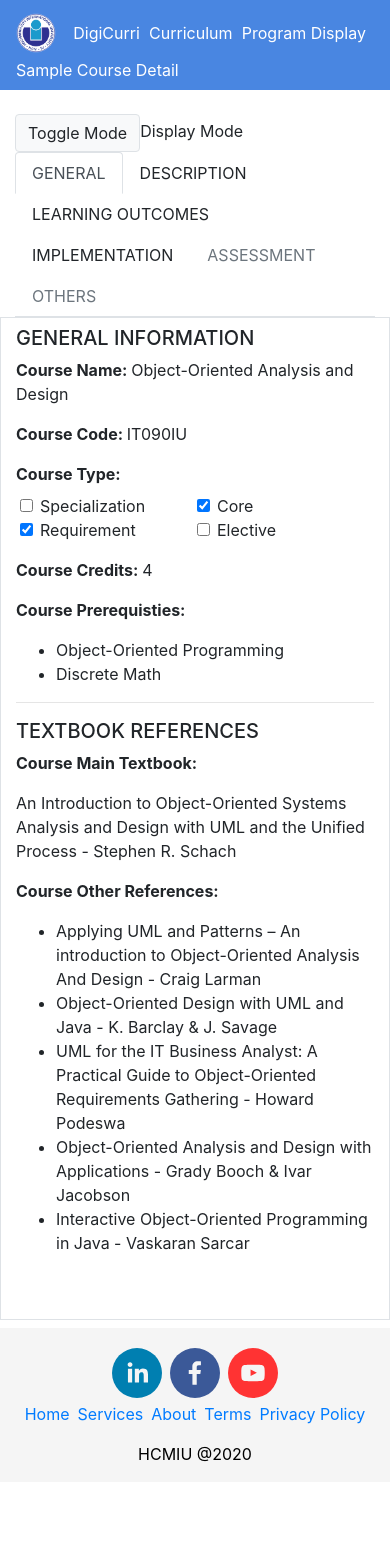
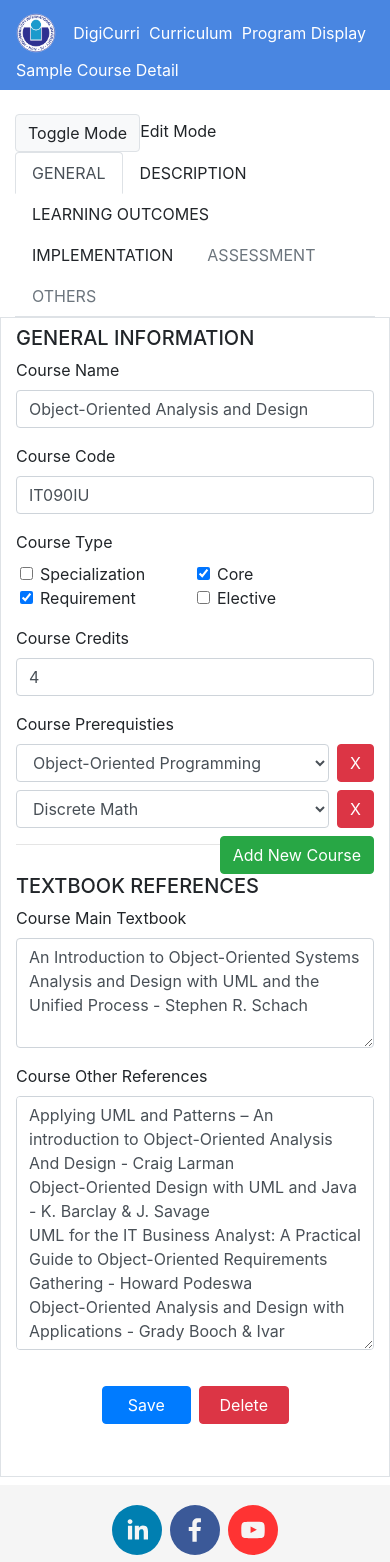
Before and after one commit to hcmiu-se-club-2019/digi-curriculum, a React (Create React App) app: page /course/IT090IU in a window 390 px wide. Shown: the top 1562 px of the page. Before the commit the page ends 1482 px from the top, so only its background shows below. Built offline with nearby package versions, Linux system fonts and the light colour scheme.

Commit message:
Adding Text & Checkbox Changes, Static List Inputs

```diff
--- a/src/components/App.jsx
+++ b/src/components/App.jsx
@@ -19,7 +19,7 @@ import CurriculumEdit from "./CurriculumEdit/_index";
 
 const Main = withRouter(({ location }) => (
   <div className="d-flex flex-column min-vh-100">
-    <div class="wrapper flex-grow-1">
+    <div className="wrapper flex-grow-1">
       <Header />
       <Switch>
         <Route exact path="/" component={Home} />
--- a/src/components/courseDetail/courseTabs/CourseGeneralTab.js
+++ b/src/components/courseDetail/courseTabs/CourseGeneralTab.js
@@ -1,5 +1,5 @@
 import React, { Component } from "react";
-import { Form, FormGroup, Label, Input } from "reactstrap";
+import { Form, FormGroup, Label, Input, Button } from "reactstrap";
 // import { Field } from 'formik';
 
 // import FormModal from '../../common/FormModal'
@@ -57,7 +57,7 @@ const TabDisplayForm = props => {
             </ul>
           </div>
         </div>
-        <span class="d-lg-none"><hr></hr></span>
+        <span className="d-lg-none"><hr></hr></span>
       </div>
       <div className="col-lg-5 offset-lg-1">
         <div>
@@ -80,8 +80,8 @@ const TabDisplayForm = props => {
   );
 }
 
-const TabEditForm = (props) => {
-  const { values, onTextChange } = props;
+const TabEditForm = props => {
+  const { values, availableCourses, onTextChange, onCheckboxChange } = props;
   return (
     <Form onSubmit={function () {}} className="course-general-form">
       <div className="row mt-2">
@@ -116,13 +116,13 @@ const TabEditForm = (props) => {
                 <div className='d-flex ml-1'>
                   <FormGroup check style={{width:'100px'}}>
                     <Label check>
-                      <Input type="checkbox" name="specialization" checked={values.specialization} onChange={onTextChange}/>
+                      <Input type="checkbox" name="specialization" defaultChecked={values.specialization} onChange={onCheckboxChange}/>
                       Specialization
                     </Label>
                   </FormGroup>
                   <FormGroup check style={{width:'100px'}} className='mx-auto'>
                     <Label check>
-                      <Input type="checkbox" name="cb2" checked={values.core} />
+                      <Input type="checkbox" name="core" defaultChecked={values.core} onChange={onCheckboxChange}/>
                       Core
                     </Label>
                   </FormGroup>
@@ -130,13 +130,13 @@ const TabEditForm = (props) => {
                 <div className='d-flex ml-1'>
                   <FormGroup check style={{width:'100px'}}>
                     <Label check>
-                      <Input type="checkbox" name="cb3" checked={values.requirement} />
+                      <Input type="checkbox" name="requirement" defaultChecked={values.requirement} onChange={onCheckboxChange}/>
                       Requirement
                     </Label>
                   </FormGroup>
                   <FormGroup check style={{width:'100px'}} className='mx-auto'>
                     <Label check>
-                      <Input type="checkbox" name="cb4" checked={values.elective} />
+                      <Input type="checkbox" name="elective" defaultChecked={values.elective} onChange={onCheckboxChange}/>
                       Elective
                     </Label>
                   </FormGroup>
@@ -154,16 +154,42 @@ const TabEditForm = (props) => {
               </FormGroup>
               <FormGroup>
                 <Label for="required">Course Prerequisties</Label>
-                <Input
+                {/* <Input
                   type="textarea"
                   name="courseRequired"
                   id="courseRequired"
                   value={typeof values.prerequisties === 'object' ? values.prerequisties.join('\n') : values.prerequisties}
-                />
+                /> */}
+                {
+                  typeof values.prerequisties === 'object' && values.prerequisties.map((prereq, index) =>
+                    <div key={index} className='d-flex flex-row mb-2'>
+                      <Input
+                        className='mr-2'
+                        type='select'
+                        name="courseRequired"
+                        id="courseRequired"
+                        defaultValue={prereq}
+                        // onChange={onTextChange}
+                      >
+                        <option value={prereq}>{prereq}</option>
+                        {
+                          typeof availableCourses === 'object' && availableCourses
+                            .filter((course) => { return course !== prereq })
+                            .map((course, index) =>
+                              <option key={index} value={course}>{course}</option>
+                            )
+                        }
+                      </Input>
+                      <Button color='danger'>X</Button>
+                    </div>
+
+                  )
+                }
+                <Button color='success' className='float-right' onClick={() => {}}>Add New Course</Button>
               </FormGroup>
             </div>
           </div>
-          <span class="d-lg-none"><hr></hr></span>
+          <span className="d-lg-none"><hr></hr></span>
         </div>
         <div className="col-lg-5 offset-lg-1">
           <div>
@@ -217,7 +243,7 @@ const TabEditForm = (props) => {
 
 export default class CourseGeneralTab extends Component {
   render() {
-    const { initialValues, mode, onTextChange } = this.props;
+    const { initialValues, mode, availableCourses, onTextChange, onCheckboxChange } = this.props;
     return (
       <section className="content pb-5">
         <div className="edit-client-detail-form-container container-fluid bg-white">
@@ -227,7 +253,9 @@ export default class CourseGeneralTab extends Component {
             /> */}
           {mode ? <TabEditForm
             values={initialValues}
+            availableCourses={availableCourses}
             onTextChange={onTextChange}
+            onCheckboxChange={onCheckboxChange}
           /> : <TabDisplayForm values={initialValues}/>}
         </div>
       </section>
--- a/src/components/courseDetail/index.js
+++ b/src/components/courseDetail/index.js
@@ -43,6 +43,7 @@ export default class CourseDetail extends Component {
     this.state = {
       activeTab: "1",
       course: {},
+      availableCourses: [],
       isOpeningModal: false,
       mode: false // Display mode
     };
@@ -51,6 +52,7 @@ export default class CourseDetail extends Component {
   componentDidMount() {
     const { courseId } = this.props.match.params;
     this.fetchCourse(courseId); // Axios later
+    this.setState({ activeTab: '1', mode: true, availableCourses: courseList.map(course => course.name) }) // For testing
   }
 
   fetchCourse(courseId) {
@@ -67,12 +69,19 @@ export default class CourseDetail extends Component {
   onTextChangeHandler = event => {
     const { name, value } = event.target
     const newCourse = {...this.state.course}
-    newCourse[name] = value
+    newCourse[name] = isNaN(+value) ? value : +value // For credits
+    this.setState({ course: newCourse })
+  }
+
+  onCheckboxChangeHandler = event => {
+    const { name, checked } = event.target
+    const newCourse = {...this.state.course}
+    newCourse[name] = !checked
     this.setState({ course: newCourse })
   }
 
   render() {
-    const { activeTab, course, mode } = this.state;
+    const { activeTab, course, mode, availableCourses } = this.state;
 
     return (
       <div className="container_wrap mt-4 h-100">
@@ -115,7 +124,13 @@ export default class CourseDetail extends Component {
           </div>
         </section>
         <section className='h-100 border ml-lg-3 mr-lg-3'>
-          {activeTab === "1" && <CourseGeneralTab initialValues={course} mode={mode} onTextChange={this.onTextChangeHandler}/>}
+          {activeTab === "1" && <CourseGeneralTab
+            initialValues={course}
+            mode={mode}
+            availableCourses={availableCourses}
+            onTextChange={this.onTextChangeHandler}
+            onCheckboxChange={this.onCheckboxChangeHandler}
+          />}
           {activeTab === "2" && <CourseDescriptionTab initialValues={course} mode={mode} onTextChange={this.onTextChangeHandler}/>}
           {activeTab === "3" && <CourseOutcomeTab initialValues={course} mode={mode} onTextChange={this.onTextChangeHandler}/>}
           {activeTab === "4" && <CourseImplementationTab initialValues={course} mode={mode} onTextChange={this.onTextChangeHandler}/>}
```
